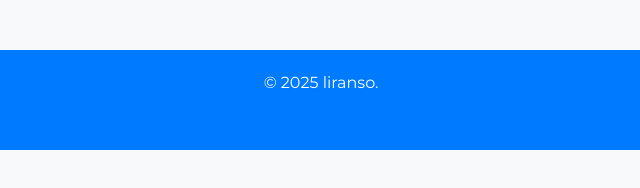
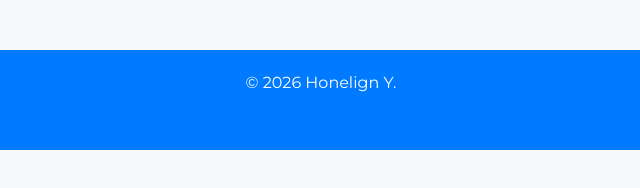
Before and after one commit to honu5/Portfolio, a website: page views/partials/footer.html in a window 1280 px wide. Shown: the full height of the page, 319-959 px from the left. Drawn offline with Linux system fonts and the light colour scheme.

Commit message:
Footer update and fix

```diff
--- a/views/partials/footer.html
+++ b/views/partials/footer.html
@@ -2,5 +2,5 @@
    <link href="https://fonts.googleapis.com/css2?family=Montserrat:wght@400;600;700&display=swap" rel="stylesheet">
     <link rel="stylesheet" href="https://cdnjs.cloudflare.com/ajax/libs/font-awesome/6.0.0-beta3/css/all.min.css">
  <footer class="bg-gray-800 text-white text-center py-2">
-        <p>&copy; 2025 liranso.</p>
+        <p>&copy; 2026 Honelign Y.</p>
     </footer>
```
